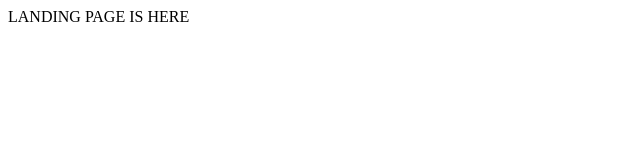
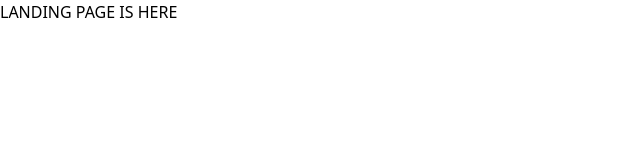
Before and after one commit to rekafin/rekafin-ui, a Nuxt app: page / in a window 1280 px wide. Shown: the top 160 px of the page, without its empty margins (0-640 px from the left). Built offline with nearby package versions, Linux system fonts and the light colour scheme.

Commit message:
add tailwind

```diff
--- /dev/null
+++ b/main.css
@@ -0,0 +1,3 @@
+@tailwind base;
+@tailwind components;
+@tailwind utilities;
--- a/nuxt.config.ts
+++ b/nuxt.config.ts
@@ -1,5 +1,12 @@
 // https://nuxt.com/docs/api/configuration/nuxt-config
 export default defineNuxtConfig({
   compatibilityDate: '2025-07-15',
-  devtools: { enabled: true }
+  devtools: { enabled: true },
+  css: ['~/main.css'],
+   postcss: {
+    plugins: {
+      tailwindcss: {},
+      autoprefixer: {},
+    },
+  },
 })
--- a/package.json
+++ b/package.json
@@ -13,5 +13,10 @@
     "nuxt": "^4.0.0",
     "vue": "^3.5.17",
     "vue-router": "^4.5.1"
+  },
+  "devDependencies": {
+    "autoprefixer": "^10.4.21",
+    "postcss": "^8.5.6",
+    "tailwindcss": "^3.4.17"
   }
 }
--- /dev/null
+++ b/tailwind.config.js
@@ -0,0 +1,15 @@
+/** @type {import('tailwindcss').Config} */
+export default {
+  content: [
+      "./components/**/*.{js,vue,ts}",
+    "./layouts/**/*.vue",
+    "./pages/**/*.vue",
+    "./plugins/**/*.{js,ts}",
+    "./app.vue",
+    "./error.vue",
+  ],
+  theme: {
+    extend: {},
+  },
+  plugins: [],
+}
```
Also changed, not shown: 2 other files (tests, documents, lock files or other folders).
